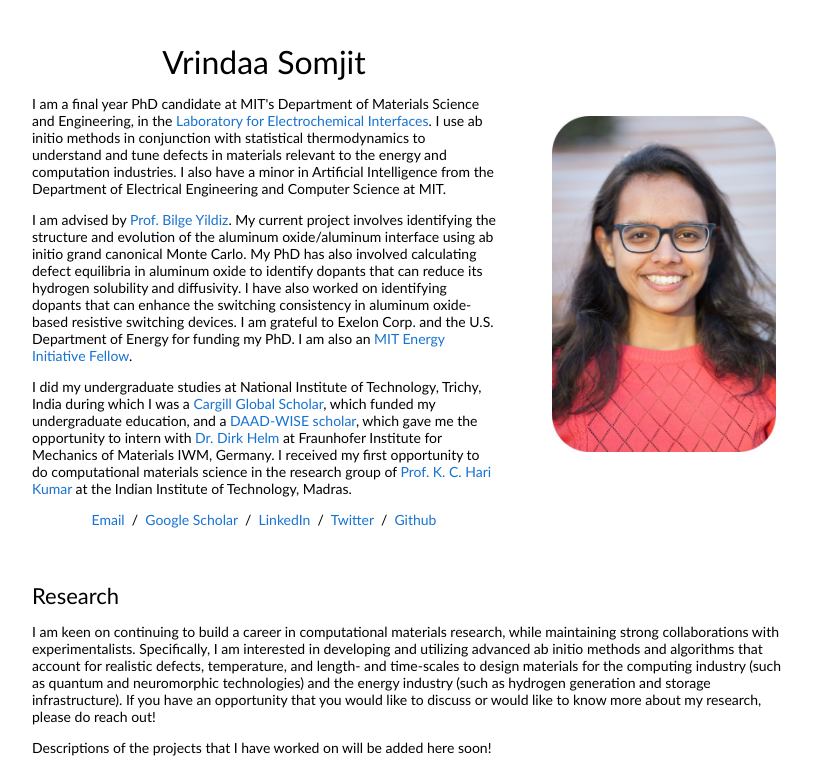
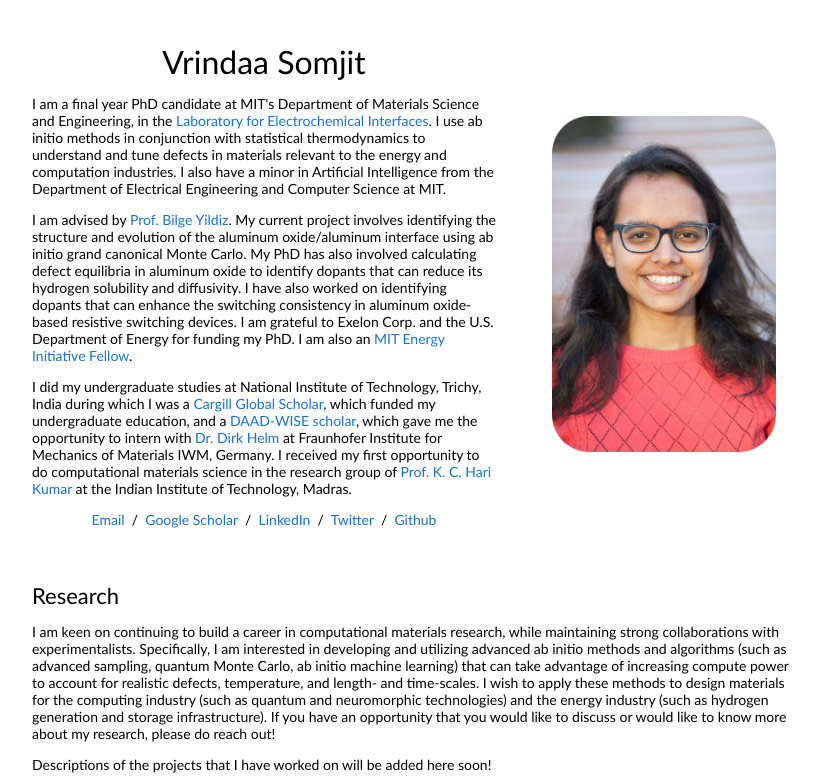
Before and after one commit to vrindaasomjit/vrindaasomjit.github.io, a plain HTML site: page index.html in a window 1280 px wide. Shown: the top 784 px of the page, without its empty margins (228-1048 px from the left). Drawn offline with Linux system fonts and the light colour scheme.

Commit message:
Update index.html

```diff
--- a/index.html
+++ b/index.html
@@ -51,7 +51,7 @@
             <tr>
             <td style="padding:20px;width:100%;vertical-align:middle">
               <heading>Research</heading>
-              <p> I am keen on continuing to build a career in computational materials research, while maintaining strong collaborations with experimentalists. Specifically, I am interested in developing and utilizing advanced ab initio methods and algorithms that account for realistic defects, temperature, and length- and time-scales to design materials for the computing industry (such as quantum and neuromorphic technologies) and the energy industry (such as hydrogen generation and storage infrastructure). If you have an opportunity that you would like to discuss or would like to know more about my research, please do reach out! </p>
+              <p> I am keen on continuing to build a career in computational materials research, while maintaining strong collaborations with experimentalists. Specifically, I am interested in developing and utilizing advanced ab initio methods and algorithms (such as advanced sampling, quantum Monte Carlo, ab initio machine learning) that can take advantage of increasing compute power to account for realistic defects, temperature, and length- and time-scales. I wish to apply these methods to design materials for the computing industry (such as quantum and neuromorphic technologies) and the energy industry (such as hydrogen generation and storage infrastructure). If you have an opportunity that you would like to discuss or would like to know more about my research, please do reach out! </p>
               <p> Descriptions of the projects that I have worked on will be added here soon! </p>
               <br>
               <heading>Outreach</heading>
```
